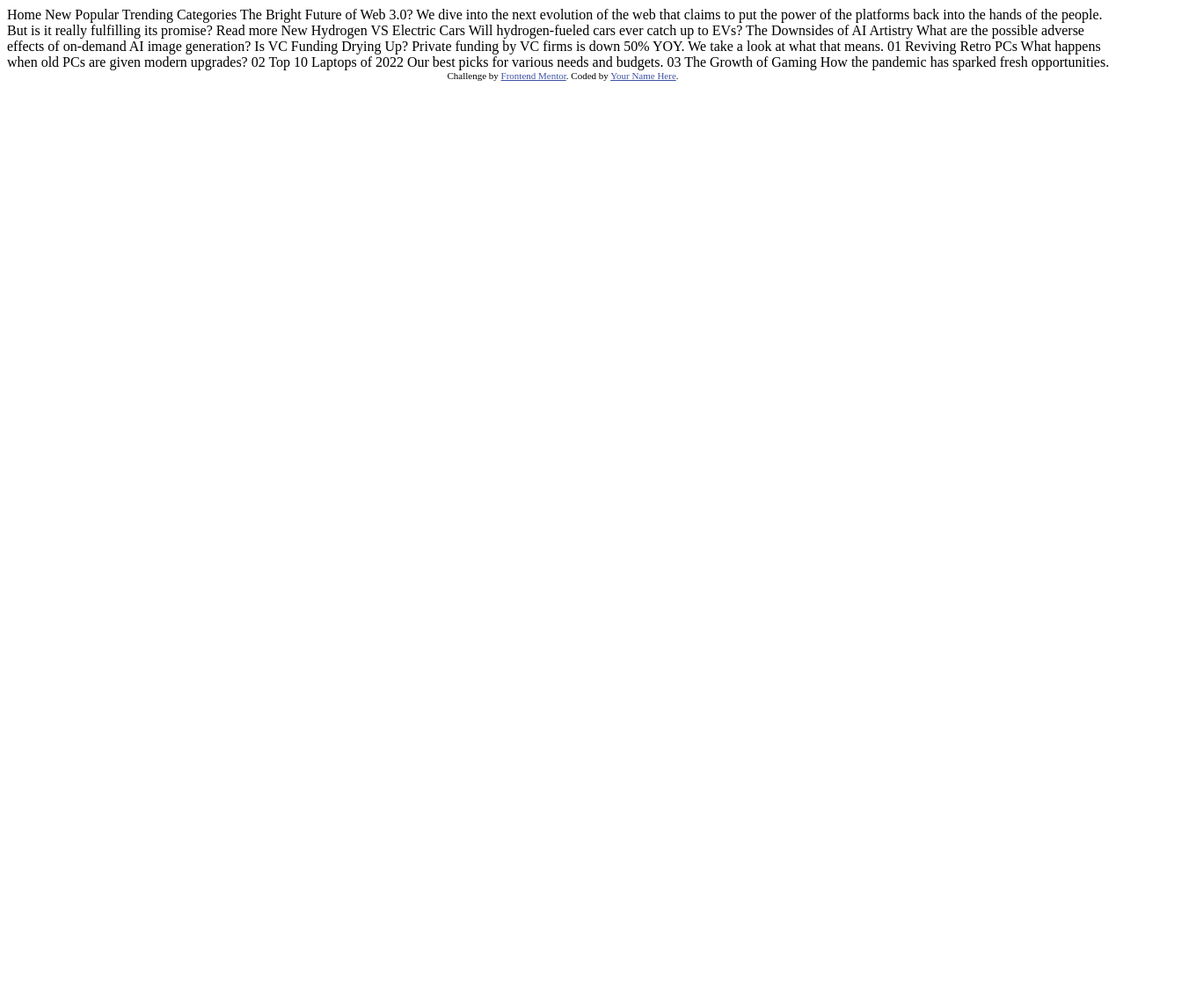
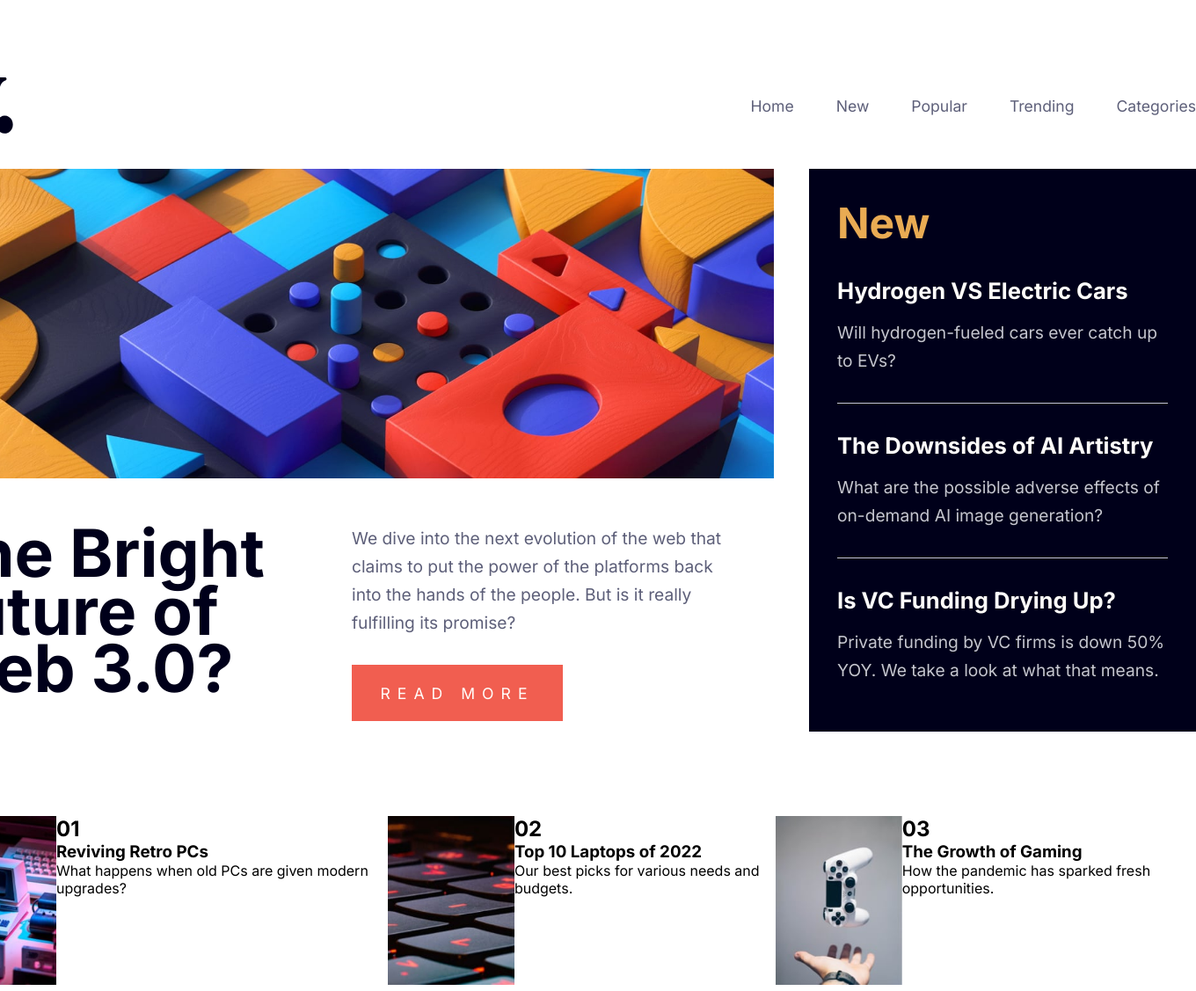
Before and after one commit to TravisH-bot/news-homepage-main, a plain HTML site: page index.html in a window 1280 px wide. Shown: the top 1127 px of the page at 88% size, 1360 px wide, since content can reach past the window. Before the commit the page ends 800 px from the top, so only its background shows below. Drawn offline with Linux system fonts and the light colour scheme.

Commit message:
desktop style is WIP

```diff
--- a/index.html
+++ b/index.html
@@ -1,60 +1,122 @@
 <!DOCTYPE html>
 <html lang="en">
+
 <head>
   <meta charset="UTF-8">
-  <meta name="viewport" content="width=device-width, initial-scale=1.0"> <!-- displays site properly based on user's device -->
-
+  <meta name="viewport" content="width=device-width, initial-scale=1.0">
+  <link rel="stylesheet" href="styles.css">
   <link rel="icon" type="image/png" sizes="32x32" href="./assets/images/favicon-32x32.png">
 
   <title>Frontend Mentor | News homepage</title>
 
-  <!-- Feel free to remove these styles or customise in your own stylesheet 👍 -->
-  <style>
-    .attribution { font-size: 11px; text-align: center; }
-    .attribution a { color: hsl(228, 45%, 44%); }
-  </style>
 </head>
+
 <body>
+  <section class="main-container">
 
-  Home
-  New
-  Popular
-  Trending
-  Categories
+    <header class="nav">
+      <img class="logo" src="./assets/images/logo.svg" alt="logo">
+      <ul>
+        <li><a href="#">Home</a></li>
+        <li><a href="#">New</a></li>
+        <li><a href="#">Popular</a></li>
+        <li><a href="#">Trending</a></li>
+        <li><a href="#">Categories</a></li>
+      </ul>
+    </header>
 
-  The Bright Future of Web 3.0?
+    <section class="mid">
 
-  We dive into the next evolution of the web that claims to put the power of the platforms back into the hands of the people.
-  But is it really fulfilling its promise?
+      <div class="main-article">
+        <div>
+          <img class="large-img" src="./assets/images/image-web-3-desktop.jpg" alt="wooden puzzle pieces">
+        </div>
+        <div class="main-info">
+          <div class="title">
+            <h1>The Bright Future of Web 3.0?</h1>
+          </div>
 
-  Read more
+          <div class="preview">
+            <p>
+              We dive into the next evolution of the web that claims to put the power of the platforms back into the
+              hands
+              of
+              the
+              people.
+              But is it really fulfilling its promise?
+            </p>
 
-  New
+            <button class="btn">
+              Read more
+            </button>
+          </div>
+        </div>
+      </div>
 
-  Hydrogen VS Electric Cars
-  Will hydrogen-fueled cars ever catch up to EVs?
+      <div class="side-articles">
+        <h2>New</h2>
 
-  The Downsides of AI Artistry
-  What are the possible adverse effects of on-demand AI image generation?
+        <div class="side-art">
+          <h3>Hydrogen VS Electric Cars</h3>
+          <p>Will hydrogen-fueled cars ever catch up to EVs?</p>
+        </div>
 
-  Is VC Funding Drying Up?
-  Private funding by VC firms is down 50% YOY. We take a look at what that means.
+        <div class="side-art">
+          <h3>The Downsides of AI Artistry</h3>
+          <p>What are the possible adverse effects of on-demand AI image generation?</p>
+        </div>
 
-  01
-  Reviving Retro PCs
-  What happens when old PCs are given modern upgrades?
+        <div class="side-art">
+          <h3>Is VC Funding Drying Up?</h3>
+          <p>Private funding by VC firms is down 50% YOY. We take a look at what that means.</p>
+        </div>
+      </div>
+    </section>
 
-  02
-  Top 10 Laptops of 2022
-  Our best picks for various needs and budgets.
+    <section class="trending-articles">
 
-  03
-  The Growth of Gaming
-  How the pandemic has sparked fresh opportunities.
+      <div class="trends">
+        <div class="thumbnail">
+          <img src="./assets/images/image-retro-pcs.jpg" alt="">
+        </div>
+        <div class="trend-info">
+          <h2>01</h2>
+          <h3>Reviving Retro PCs</h3>
+          <p>What happens when old PCs are given modern upgrades?</p>
+        </div>
+      </div>
 
+      <div class="trends">
+        <div class="thumbnail">
+          <img src="./assets/images/image-top-laptops.jpg" alt="">
+        </div>
+        <div class="trend-info">
+          <h2>02</h2>
+          <h3>Top 10 Laptops of 2022</h3>
+          <p>Our best picks for various needs and budgets.</p>
+        </div>
+      </div>
+
+      <div class="trends">
+        <div class="thumbnail">
+          <img src="./assets/images/image-gaming-growth.jpg" alt="">
+        </div>
+        <div class="trend-info">
+          <h2>03</h2>
+          <h3>The Growth of Gaming</h3>
+          <p>How the pandemic has sparked fresh opportunities.</p>
+        </div>
+      </div>
+
+    </section>
+
+  </section>
   <div class="attribution">
     Challenge by <a href="https://www.frontendmentor.io?ref=challenge" target="_blank">Frontend Mentor</a>.
     Coded by <a href="#">Your Name Here</a>.
   </div>
+
+  <script src="./index.js"></script>
 </body>
+
 </html>
--- /dev/null
+++ b/styles.css
@@ -0,0 +1,188 @@
+@import url("https://fonts.googleapis.com/css2?family=Inter:wght@400;700;800&display=swap");
+
+* {
+  box-sizing: border-box;
+  margin: 0;
+  padding: 0;
+  font-family: var(--font);
+}
+
+:root {
+  /* Font- 400, 700, 800 */
+  --font: "Inter", sans-serif;
+
+  /* Primary Colors */
+  --soft-orange: hsl(35, 77%, 62%);
+  --soft-red: hsl(5, 85%, 63%);
+
+  /* Neutral Colors */
+  --off-white: hsl(36, 100%, 99%);
+  --grayish-blue: hsl(233, 8%, 79%);
+  --dark-grayish-blue: hsl(236, 13%, 42%);
+  --very-dark-blue: hsl(240, 100%, 5%);
+}
+
+body {
+  min-height: 100svh;
+  display: flex;
+  align-items: center;
+  justify-content: center;
+  flex-direction: column;
+}
+
+/* =========================== Main Container =========================== */
+
+.main-container {
+  width: 90rem;
+  padding: 3rem 0 5rem 0;
+}
+
+/* =========================== Nav Header =========================== */
+
+header {
+  min-height: 9rem;
+  display: flex;
+  justify-content: space-between;
+  align-items: center;
+}
+
+.logo {
+  height: 4rem;
+  width: 6rem;
+}
+
+header ul {
+  display: flex;
+  text-align: right;
+}
+
+ul li {
+  font-size: 1.1rem;
+  list-style: none;
+}
+
+li a {
+  text-decoration: none;
+  color: var(--dark-grayish-blue);
+}
+
+li:not(:last-child) {
+  margin-right: 3rem;
+}
+
+/* =========================== Mid Container =========================== */
+
+/* =========================== Mid Article =========================== */
+.mid {
+  display: flex;
+  gap: 2.5rem;
+  height: 40rem;
+  margin-bottom: 6rem;
+}
+
+.main-article {
+  width: 60rem;
+}
+
+.large-img {
+  width: 60rem;
+  height: 22rem;
+}
+
+.main-info {
+  display: flex;
+}
+
+.title {
+  color: var(--very-dark-blue);
+  width: 30rem;
+  height: 16rem;
+  font-size: 4rem;
+  padding: 3rem 4rem 0 0;
+  line-height: 4.1rem;
+}
+
+.preview {
+  color: var(--dark-grayish-blue);
+  width: 30rem;
+  height: 16rem;
+  font-size: 1.2rem;
+  line-height: 2rem;
+  padding: 3rem 2rem 0 0;
+}
+
+.btn {
+  cursor: pointer;
+  margin-top: 2rem;
+  border: none;
+  color: var(--off-white);
+  background-color: var(--soft-red);
+  width: 15rem;
+  height: 4rem;
+  text-transform: uppercase;
+  letter-spacing: 0.5rem;
+  font-size: 1.1rem;
+  transition: 0.1s;
+}
+
+.btn:hover {
+  color: var(--dark-grayish-blue);
+  background-color: var(--soft-orange);
+  transform: translateY(-0.1rem);
+  box-shadow: 0 0.2rem 0 0 var(--soft-red);
+  border-bottom: 0.2rem solid var(--soft-red);
+}
+
+.btn:active {
+  transform: translateY(0.1rem);
+  box-shadow: none;
+  border-top: 0.2rem solid var(--soft-red);
+  border-bottom: none;
+}
+
+/* =========================== Side Article =========================== */
+
+.side-articles {
+  width: 30rem;
+  height: 40rem;
+  background-color: var(--very-dark-blue);
+  padding: 2rem;
+}
+
+.side-art:not(:last-child) {
+  border-bottom: 0.1rem solid var(--grayish-blue);
+  margin-bottom: 2rem;
+}
+
+.side-articles h2 {
+  color: var(--soft-orange);
+  font-size: 3rem;
+  margin-bottom: 2rem;
+}
+
+.side-articles h3 {
+  color: var(--off-white);
+  font-size: 1.6rem;
+  padding-bottom: 1rem;
+}
+.side-articles p {
+  color: var(--grayish-blue);
+  font-size: 1.2rem;
+  margin-bottom: 2rem;
+  line-height: 2rem;
+}
+
+/* =========================== Trending Articles =========================== */
+
+.trending-articles {
+  display: flex;
+}
+
+.trends {
+  display: flex;
+}
+
+.thumbnail img {
+  width: 9rem;
+  height: 12rem;
+}
```
Also changed, not shown: index.js (added), 1 other file.
